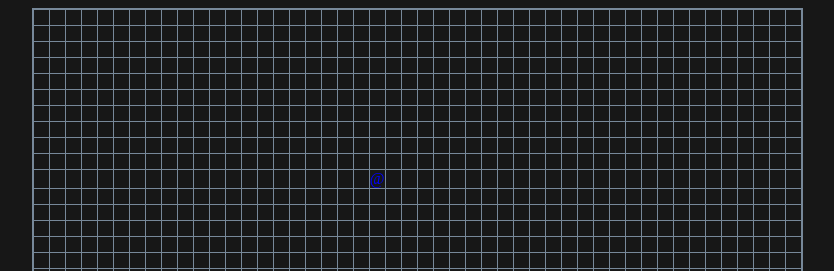
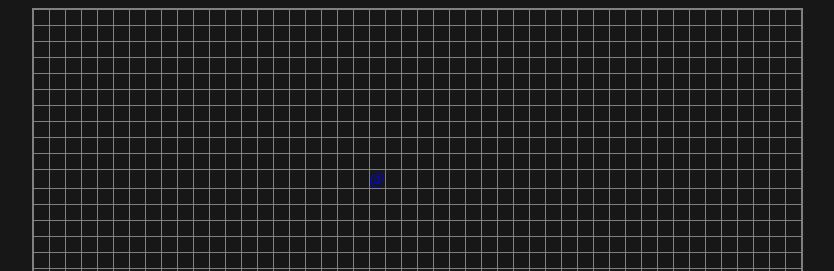
Before and after one commit to anomancod/TheLifeGame, a plain HTML site: page index.html in a window 1280 px wide. Shown: the top 271 px of the page, without its empty margins (223-1057 px from the left). Drawn offline with Linux system fonts and the light colour scheme.

Commit message:
Небольшие изменения дизайна

```diff
--- a/script.js
+++ b/script.js
@@ -12,12 +12,12 @@ for(let i = 0; i < mapH; i++){
     for(let j = 0; j < mapW; j++){
         const cell = document.createElement('td');
         cell.textContent = '';
-        cell.style.border = '1px solid lightslategrey';
+        cell.style.border = '1px solid grey';
         cell.style.height = '15px';
         cell.style.width = '15px';
         cell.style.textAlign = 'center';
         cell.style.padding = '0px';
-        cell.style.borderColor = 'lightslategrey';
+        cell.style.borderColor = 'grey';
         row.appendChild(cell);
     }
     mapTable.appendChild(row);
--- a/style.css
+++ b/style.css
@@ -1,7 +1,7 @@
 table{
     border-collapse: collapse;
     margin: 0 auto;
-    border: 2px solid lightslategrey;
+    border: 2px solid grey;
 }
 
 body{
```
